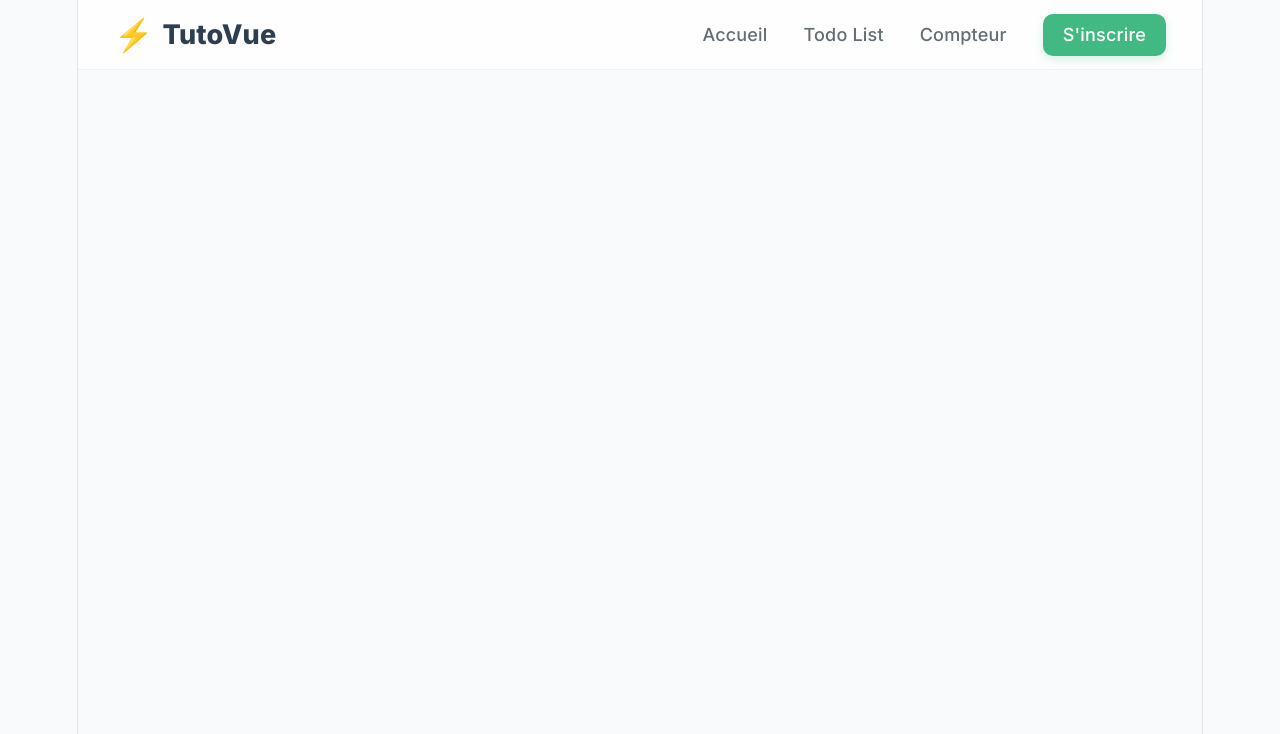
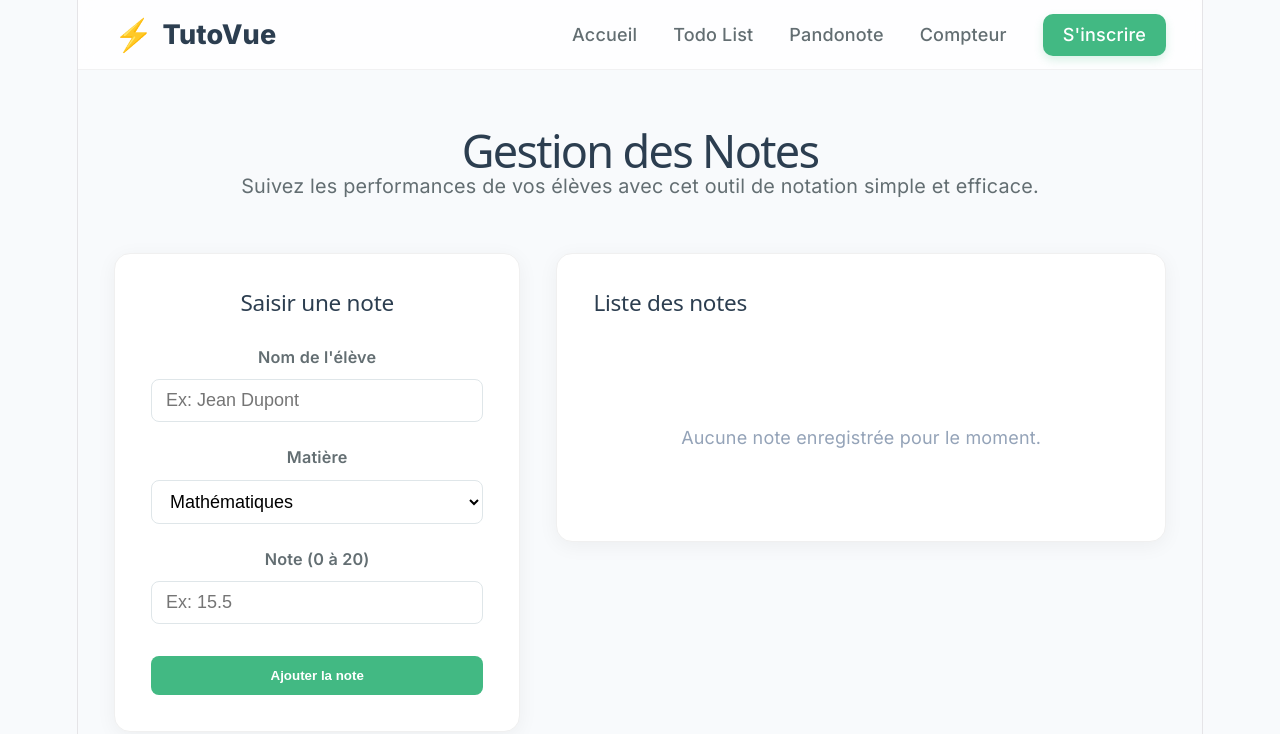
Before and after one commit to selkniezpandora/tuto-vue, a Vue app: page /grades in a window 1280 px wide. Shown: the top 734 px of the page. Built offline with nearby package versions, Linux system fonts and the light colour scheme.

Commit message:
feat: add GradesManager component with grades tracking, average calculation, and integration into GradesView; update navigation and routing for new feature

```diff
--- /dev/null
+++ b/src/components/GradesManager.vue
@@ -0,0 +1,355 @@
+<script setup lang="ts">
+import { ref, computed, onMounted, watch } from 'vue';
+
+interface GradeEntry {
+  id: number;
+  studentName: string;
+  grade: number;
+  subject: string;
+  date: string;
+}
+
+const SUBJECTS = ['Mathématiques', 'Français', 'Histoire-Géo', 'Anglais', 'Physique-Chimie', 'SVT', 'Arts Plastiques', 'Musique', 'EPS'];
+const studentName = ref('');
+const grade = ref<number | null>(null);
+const selectedSubject = ref(SUBJECTS[0]);
+const grades = ref<GradeEntry[]>([]);
+const isSubmitted = ref(false);
+
+const loadGrades = () => {
+  const saved = localStorage.getItem('tuto-vue-grades');
+  if (saved) {
+    try {
+      grades.value = JSON.parse(saved);
+    } catch (e) {
+      console.error('Failed to load grades', e);
+      grades.value = [];
+    }
+  }
+};
+
+const saveGrades = () => {
+  localStorage.setItem('tuto-vue-grades', JSON.stringify(grades.value));
+};
+
+onMounted(() => {
+  loadGrades();
+});
+
+watch(grades, () => {
+  saveGrades();
+}, { deep: true });
+
+const isNameValid = computed(() => studentName.value.trim().length >= 2);
+const isGradeValid = computed(() => grade.value !== null && grade.value >= 0 && grade.value <= 20);
+const isFormValid = computed(() => isNameValid.value && isGradeValid.value);
+
+const addGrade = () => {
+  isSubmitted.value = true;
+  if (isFormValid.value && grade.value !== null) {
+    const newEntry: GradeEntry = {
+      id: Date.now(),
+      studentName: studentName.value.trim(),
+      grade: grade.value,
+      subject: selectedSubject.value,
+      date: new Date().toLocaleDateString('fr-FR', {
+        year: 'numeric',
+        month: 'short',
+        day: 'numeric',
+        hour: '2-digit',
+        minute: '2-digit'
+      })
+    };
+
+    grades.value.unshift(newEntry);
+
+    // Reset form
+    studentName.value = '';
+    grade.value = null;
+    selectedSubject.value = SUBJECTS[0];
+    isSubmitted.value = false;
+  }
+};
+
+const deleteGrade = (id: number) => {
+  grades.value = grades.value.filter(g => g.id !== id);
+};
+
+const averageGrade = computed(() => {
+  if (grades.value.length === 0) return 0;
+  const sum = grades.value.reduce((acc, curr) => acc + curr.grade, 0);
+  return Number((sum / grades.value.length).toFixed(2));
+});
+
+const getGradeClass = (g: number) => {
+  if (g >= 15) return 'grade-high';
+  if (g >= 10) return 'grade-medium';
+  return 'grade-low';
+};
+</script>
+
+<template>
+  <div class="grades-manager">
+    <div class="card form-card">
+      <h2>Saisir une note</h2>
+      <form @submit.prevent="addGrade" class="grade-form">
+        <div class="form-group">
+          <label for="studentName">Nom de l'élève</label>
+          <input
+            id="studentName"
+            v-model="studentName"
+            type="text"
+            placeholder="Ex: Jean Dupont"
+            :class="{ 'is-invalid': isSubmitted && !isNameValid }"
+          >
+          <span v-if="isSubmitted && !isNameValid" class="error-msg">Nom trop court (min 2 car.)</span>
+        </div>
+
+        <div class="form-group">
+          <label for="subject">Matière</label>
+          <select id="subject" v-model="selectedSubject" class="select-subject">
+            <option v-for="subj in SUBJECTS" :key="subj" :value="subj">
+              {{ subj }}
+            </option>
+          </select>
+        </div>
+
+        <div class="form-group">
+          <label for="grade">Note (0 à 20)</label>
+          <input
+            id="grade"
+            v-model.number="grade"
+            type="number"
+            step="0.5"
+            min="0"
+            max="20"
+            placeholder="Ex: 15.5"
+            :class="{ 'is-invalid': isSubmitted && !isGradeValid }"
+          >
+          <span v-if="isSubmitted && !isGradeValid" class="error-msg">La note doit être entre 0 et 20</span>
+        </div>
+
+        <button type="submit" class="btn-submit">Ajouter la note</button>
+      </form>
+    </div>
+
+    <div class="card list-card">
+      <div class="list-header">
+        <h2>Liste des notes</h2>
+        <div v-if="grades.length > 0" class="average-badge">
+          Moyenne: <span :class="getGradeClass(averageGrade)">{{ averageGrade }}/20</span>
+        </div>
+      </div>
+
+      <div v-if="grades.length === 0" class="empty-state">
+        <p>Aucune note enregistrée pour le moment.</p>
+      </div>
+
+      <div v-else class="grades-list">
+        <div v-for="entry in grades" :key="entry.id" class="grade-item">
+          <div class="grade-info">
+            <span class="student-name">{{ entry.studentName }} : {{ entry.subject }}</span>
+            <span class="grade-date">{{ entry.date }}</span>
+          </div>
+          <div class="grade-actions">
+            <span class="grade-value" :class="getGradeClass(entry.grade)">{{ entry.grade }}</span>
+            <button @click="deleteGrade(entry.id)" class="btn-delete" title="Supprimer">
+              &times;
+            </button>
+          </div>
+        </div>
+      </div>
+    </div>
+  </div>
+</template>
+
+<style scoped>
+.grades-manager {
+  display: grid;
+  grid-template-columns: 1fr 1.5fr;
+  gap: 2rem;
+  align-items: start;
+}
+
+.card {
+  background: white;
+  border-radius: 16px;
+  padding: 2rem;
+  box-shadow: 0 4px 20px rgba(0, 0, 0, 0.05);
+  border: 1px solid #f0f0f0;
+}
+
+h2 {
+  margin-top: 0;
+  color: #2c3e50;
+  font-size: 1.25rem;
+  margin-bottom: 1.5rem;
+}
+
+.grade-form {
+  display: flex;
+  flex-direction: column;
+  gap: 1.25rem;
+}
+
+.form-group {
+  display: flex;
+  flex-direction: column;
+  gap: 0.5rem;
+}
+
+.select-subject {
+  padding: 10px 14px;
+  border-radius: 8px;
+  border: 1px solid #dfe6e9;
+  font-size: 1rem;
+  background-color: white;
+  cursor: pointer;
+  transition: border-color 0.2s;
+}
+
+.select-subject:focus {
+  outline: none;
+  border-color: #42b983;
+}
+
+label {
+  font-size: 0.9rem;
+  font-weight: 600;
+  color: #636e72;
+}
+
+input {
+  padding: 10px 14px;
+  border-radius: 8px;
+  border: 1px solid #dfe6e9;
+  font-size: 1rem;
+  transition: border-color 0.2s;
+}
+
+input:focus {
+  outline: none;
+  border-color: #42b983;
+}
+
+input.is-invalid {
+  border-color: #e74c3c;
+}
+
+.error-msg {
+  color: #e74c3c;
+  font-size: 0.8rem;
+}
+
+.btn-submit {
+  background-color: #42b983;
+  color: white;
+  border: none;
+  padding: 12px;
+  border-radius: 8px;
+  font-weight: 600;
+  cursor: pointer;
+  transition: all 0.2s;
+  margin-top: 0.5rem;
+}
+
+.btn-submit:hover {
+  background-color: #3aa876;
+  transform: translateY(-1px);
+}
+
+.list-header {
+  display: flex;
+  justify-content: space-between;
+  align-items: center;
+  margin-bottom: 1.5rem;
+}
+
+.average-badge {
+  background-color: #f8fafc;
+  padding: 6px 12px;
+  border-radius: 20px;
+  font-weight: 600;
+  font-size: 0.9rem;
+  border: 1px solid #e2e8f0;
+}
+
+.grades-list {
+  display: flex;
+  flex-direction: column;
+  gap: 1rem;
+}
+
+.grade-item {
+  display: flex;
+  justify-content: space-between;
+  align-items: center;
+  padding: 1rem;
+  background-color: #f8fafc;
+  border-radius: 12px;
+  border: 1px solid #e2e8f0;
+  transition: transform 0.2s;
+}
+
+.grade-item:hover {
+  transform: translateX(4px);
+  border-color: #42b983;
+}
+
+.grade-info {
+  display: flex;
+  flex-direction: column;
+}
+
+.student-name {
+  font-weight: 600;
+  color: #2c3e50;
+}
+
+.grade-date {
+  font-size: 0.75rem;
+  color: #94a3b8;
+}
+
+.grade-actions {
+  display: flex;
+  align-items: center;
+  gap: 1rem;
+}
+
+.grade-value {
+  font-weight: 800;
+  font-size: 1.25rem;
+  padding: 4px 10px;
+  border-radius: 8px;
+  min-width: 45px;
+  text-align: center;
+}
+
+.btn-delete {
+  background: none;
+  border: none;
+  color: #cbd5e1;
+  font-size: 1.5rem;
+  cursor: pointer;
+  line-height: 1;
+  padding: 0;
+  transition: color 0.2s;
+}
+
+.btn-delete:hover {
+  color: #e74c3c;
+}
+
+.empty-state {
+  text-align: center;
+  padding: 3rem 0;
+  color: #94a3b8;
+}
+
+@media (max-width: 900px) {
+  .grades-manager {
+    grid-template-columns: 1fr;
+  }
+}
+</style>
--- a/src/components/Navbar.vue
+++ b/src/components/Navbar.vue
@@ -13,6 +13,7 @@ import { RouterLink } from 'vue-router';
       <div class="nav-links">
         <RouterLink to="/" class="nav-item" active-class="active">Accueil</RouterLink>
         <RouterLink to="/todo" class="nav-item" active-class="active">Todo List</RouterLink>
+        <RouterLink to="/grades" class="nav-item" active-class="active">Pandonote</RouterLink>
         <RouterLink to="/counter" class="nav-item" active-class="active">Compteur</RouterLink>
         <RouterLink to="/register" class="nav-item nav-btn" active-class="active-btn">S'inscrire</RouterLink>
       </div>
--- a/src/router/index.ts
+++ b/src/router/index.ts
@@ -3,6 +3,7 @@ import HomeView from '../views/HomeView.vue';
 import CounterView from '../views/CounterView.vue';
 import TodoView from '../views/TodoView.vue';
 import RegisterView from '../views/RegisterView.vue';
+import GradesView from '../views/GradesView.vue';
 
 const router = createRouter({
   history: createWebHistory(import.meta.env.BASE_URL),
@@ -26,6 +27,11 @@ const router = createRouter({
       path: '/register',
       name: 'register',
       component: RegisterView
+    },
+    {
+      path: '/grades',
+      name: 'grades',
+      component: GradesView
     }
   ],
   scrollBehavior() {
--- /dev/null
+++ b/src/views/GradesView.vue
@@ -0,0 +1,47 @@
+<script setup lang="ts">
+import GradesManager from '../components/GradesManager.vue';
+</script>
+
+<template>
+  <div class="grades-view">
+    <header class="view-header">
+      <h1>Gestion des Notes</h1>
+      <p>Suivez les performances de vos élèves avec cet outil de notation simple et efficace.</p>
+    </header>
+
+    <GradesManager />
+  </div>
+</template>
+
+<style scoped>
+.grades-view {
+  animation: fadeIn 0.5s ease-out;
+}
+
+.view-header {
+  margin-bottom: 3rem;
+  text-align: center;
+}
+
+h1 {
+  font-size: 2.5rem;
+  color: #2c3e50;
+  margin-bottom: 0.5rem;
+}
+
+p {
+  color: #636e72;
+  font-size: 1.1rem;
+}
+
+@keyframes fadeIn {
+  from { opacity: 0; transform: translateY(10px); }
+  to { opacity: 1; transform: translateY(0); }
+}
+
+@media (max-width: 640px) {
+  h1 {
+    font-size: 2rem;
+  }
+}
+</style>
--- a/src/views/HomeView.vue
+++ b/src/views/HomeView.vue
@@ -26,6 +26,12 @@ const navigateTo = (path: string) => {
         <div class="feature-icon">📝</div>
         <h3>Gestion de Tâches</h3>
         <p>Organisez votre journée avec notre Todo List intuitive. Filtrez, ajoutez et supprimez vos tâches en un clic.</p>
+      </div>
+
+      <div class="feature-card" @click="navigateTo('/grades')">
+        <div class="feature-icon">🎓</div>
+        <h3>Suivi des Notes</h3>
+        <p>Gérez les notes de vos élèves (0-20), visualisez la liste complète et calculez automatiquement la moyenne.</p>
       </div>
 
       <div class="feature-card" @click="navigateTo('/counter')">
```
